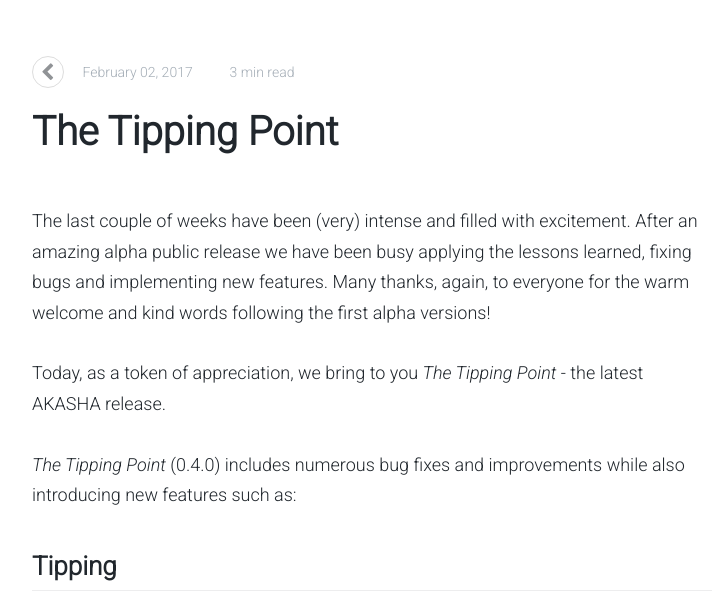
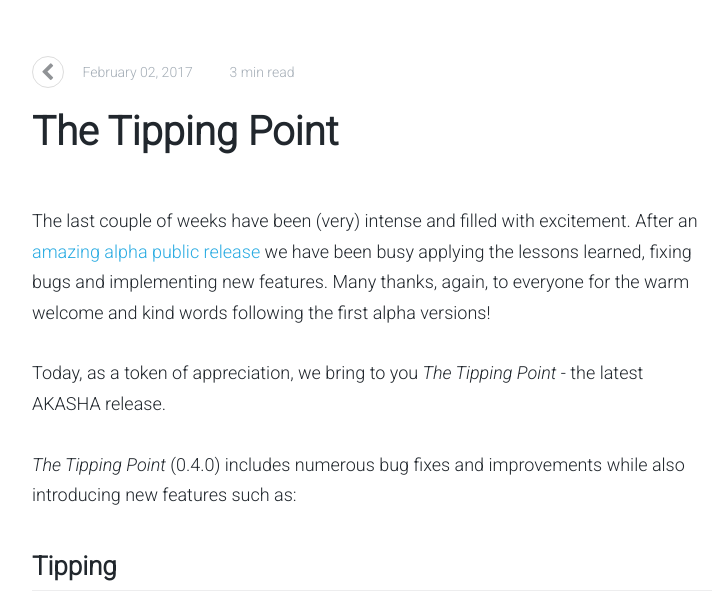
Before and after one commit to AKASHAorg/blog.akasha.world, a Jekyll site: the page built from _posts/2017-02-02-the-tipping-point.md, in a window 1280 px wide and 900 px high, scrolled down 494 px, cut to the strip 50-647 px from the top of the window. Shown: the whole strip, without its empty margins (268-996 px from the left). Built offline with Jekyll 4.4.1, drawn with Linux system fonts in a browser that asks for light colours; comment, search, counter and statistics services are not loaded; part of the change alters nothing that is shown.

Commit message:
Update 2017-02-02-the-tipping-point.md

```diff
--- a/_posts/2017-02-02-the-tipping-point.md
+++ b/_posts/2017-02-02-the-tipping-point.md
@@ -11,7 +11,7 @@ published: true
 ---
 
 
-The last couple of weeks have been (very) intense and filled with excitement. After an amazing alpha public release we have been busy applying the lessons learned, fixing bugs and implementing new features. Many thanks, again, to everyone for the warm welcome and kind words following the first alpha versions!
+The last couple of weeks have been (very) intense and filled with excitement. After an [amazing alpha public release](http://blog.akasha.world/2017/01/16/into-the-ether/){:target="_blank"} we have been busy applying the lessons learned, fixing bugs and implementing new features. Many thanks, again, to everyone for the warm welcome and kind words following the first alpha versions!
 
 Today, as a token of appreciation, we bring to you *The Tipping Point* - the latest AKASHA release.
 
```
